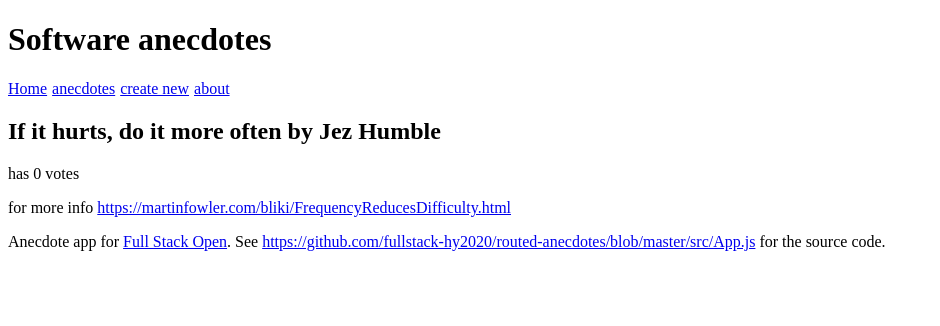
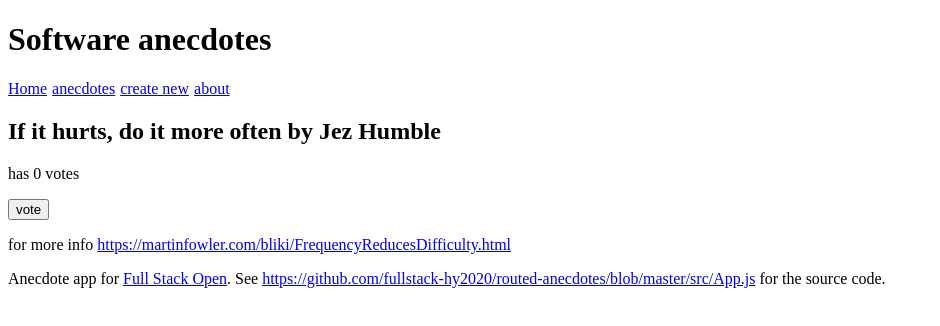
Before and after one commit to pyrhaa/fullStackOpen-part-7, a React (Create React App) app in the folder routed-anecdotes/: page /anecdotes/1 in a window 1280 px wide. Shown: the top 326 px of the page, without its empty margins (0-940 px from the left). Built offline with nearby package versions, Linux system fonts and the light colour scheme.

Commit message:
vote dont work, notfication ok but no redirection

```diff
--- a/routed-anecdotes/src/App.js
+++ b/routed-anecdotes/src/App.js
@@ -2,17 +2,7 @@ import { useState } from 'react';
 import Menu from './components/Menu';
 import Footer from './components/Footer';
 import PagesRoute from './routes/PagesRoute';
-
-import {
-  Switch,
-  Routes,
-  Route,
-  Link,
-  Navigate,
-  useParams,
-  useNavigate,
-  useMatch
-} from 'react-router-dom';
+import { useMatch } from 'react-router-dom';
 
 const App = () => {
   const [anecdotes, setAnecdotes] = useState([
@@ -41,7 +31,7 @@ const App = () => {
 
   const vote = (id) => {
     const anecdote = singleAnecdote(id);
-
+    console.log('the log:', anecdote);
     const voted = {
       ...anecdote,
       votes: anecdote.votes + 1
@@ -53,6 +43,8 @@ const App = () => {
   const addNew = (anecdote) => {
     anecdote.id = Math.round(Math.random() * 10000);
     setAnecdotes(anecdotes.concat(anecdote));
+    setNotification(`the anecdote <${anecdote.content}> was created!`);
+    setTimeout(() => setNotification(''), 5000);
   };
 
   return (
@@ -60,7 +52,13 @@ const App = () => {
       <h1>Software anecdotes</h1>
 
       <Menu />
-      <PagesRoute anecdotes={anecdotes} anecdote={singleAnecdote} />
+      <PagesRoute
+        anecdotes={anecdotes}
+        anecdote={singleAnecdote}
+        addNew={addNew}
+        vote={vote}
+        notification={notification}
+      />
       <Footer />
     </div>
   );
--- /dev/null
+++ b/routed-anecdotes/src/components/Notification.js
@@ -0,0 +1,5 @@
+const Notification = ({ notification }) => {
+  return <div>{notification}</div>;
+};
+
+export default Notification;
--- a/routed-anecdotes/src/pages/Anecdote.js
+++ b/routed-anecdotes/src/pages/Anecdote.js
@@ -1,12 +1,13 @@
 // import AnecdoteList from '../components/AnecdoteList';
 
-const Anecdote = ({ anecdote }) => {
+const Anecdote = ({ anecdote, vote }) => {
   return (
     <div>
       <h2>
         {anecdote.content} by {anecdote.author}
       </h2>
       <p>has {anecdote.votes} votes</p>
+      <button onClick={vote}>vote</button>
       <p>
         for more info <a href={anecdote.info}>{anecdote.info}</a>
       </p>
--- a/routed-anecdotes/src/pages/Anecdotes.js
+++ b/routed-anecdotes/src/pages/Anecdotes.js
@@ -1,7 +1,15 @@
 import AnecdoteList from '../components/AnecdoteList';
+import Notification from '../components/Notification';
 
-const Anecdotes = ({ anecdotes }) => {
-  return <AnecdoteList anecdotes={anecdotes} />;
+const Anecdotes = ({ anecdotes, notification }) => {
+  return (
+    <div>
+      {notification.length > 1 ? (
+        <Notification notification={notification} />
+      ) : null}
+      <AnecdoteList anecdotes={anecdotes} />
+    </div>
+  );
 };
 
 export default Anecdotes;
--- a/routed-anecdotes/src/routes/PagesRoute.js
+++ b/routed-anecdotes/src/routes/PagesRoute.js
@@ -6,20 +6,22 @@ import Anecdote from '../pages/Anecdote';
 import About from '../pages/About';
 import Home from '../pages/Home';
 
-const PagesRoute = ({ anecdotes, anecdote, login, user }) => {
+const PagesRoute = ({ anecdotes, anecdote, addNew, vote, notification }) => {
   return (
     <div>
       <Routes>
         <Route path="/" element={<Home />} />
         <Route
           path="/anecdotes"
-          element={<Anecdotes anecdotes={anecdotes} />}
+          element={
+            <Anecdotes anecdotes={anecdotes} notification={notification} />
+          }
         />
         <Route
           path="/anecdotes/:id"
-          element={<Anecdote anecdote={anecdote} />}
+          element={<Anecdote anecdote={anecdote} vote={vote} />}
         />
-        <Route path="/create" element={<CreateNew />} />
+        <Route path="/create" element={<CreateNew addNew={addNew} />} />
         <Route path="/about" element={<About />} />
       </Routes>
     </div>
```
Also changed, not shown: routed-anecdotes/src/components/Login.js (deleted, +0 -28 lines).
